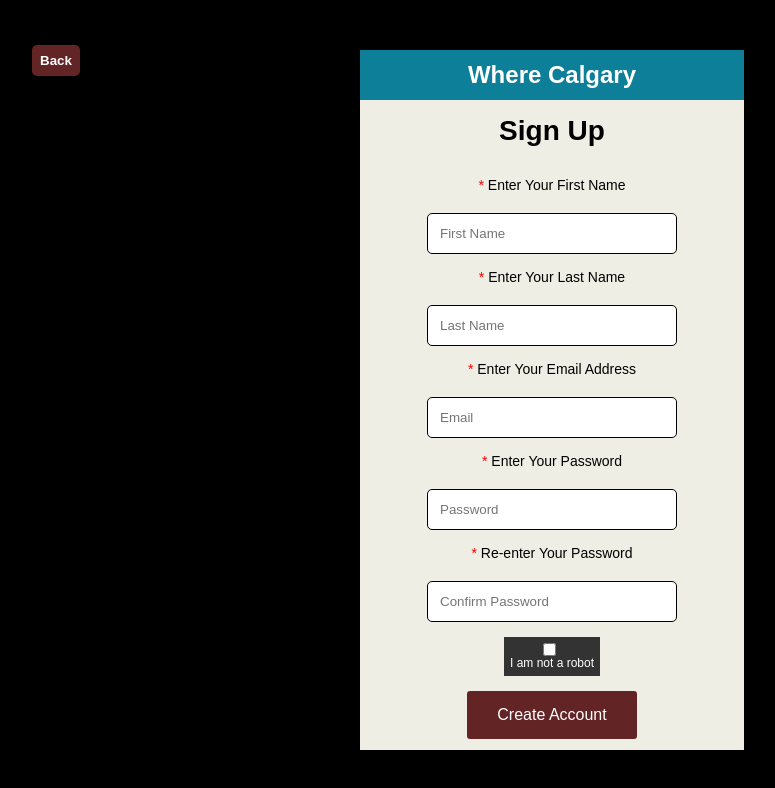
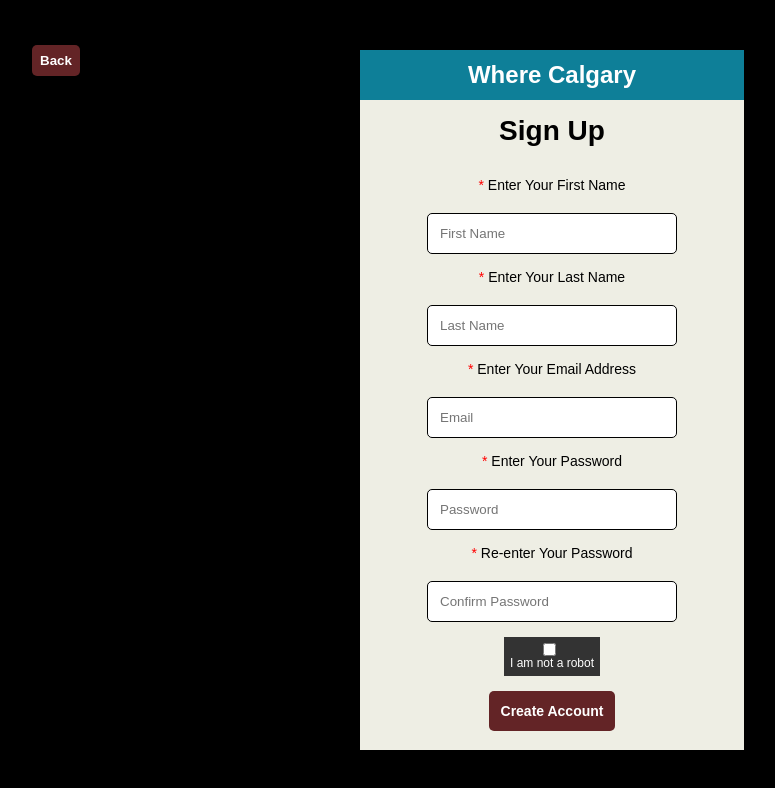
Before and after one commit to camila-hernandez/TravelApp, a React (Vite) app in the folder travel-app-v3/: page / in a window 1280 px wide. Both pictures are taken after a click on the button "Sign Up". Shown: the top 788 px of the page, without its empty margins (88-863 px from the left). Built offline with nearby package versions, Linux system fonts and the light colour scheme.

Commit message:
Made Create Account button a bit smaller

```diff
--- a/travel-app-v3/src/pages/page_SignUp.css
+++ b/travel-app-v3/src/pages/page_SignUp.css
@@ -34,9 +34,16 @@
 
   /* Styles for the Sign Up button specifically */
   .create-account-field button {
-    background-color: #632426; /* Dark red color for the button */
-    color: white; /* White text on the button */
-    margin-top: 15px; /* Spacing above the button */
+     font-size: 14px;
+     font-weight: bold;
+     width: 100%; /* Set the button width to 100% */
+     padding: 12px; /* Add padding */
+     margin-top: 15px;
+     background-color: #632426; /* Button color */
+     color: white; /* Text color */
+     border: none; /* Remove border */
+     border-radius: 5px; /* Add border radius */
+     cursor: pointer;
   }
 
   /* Hover effect for buttons */
```
